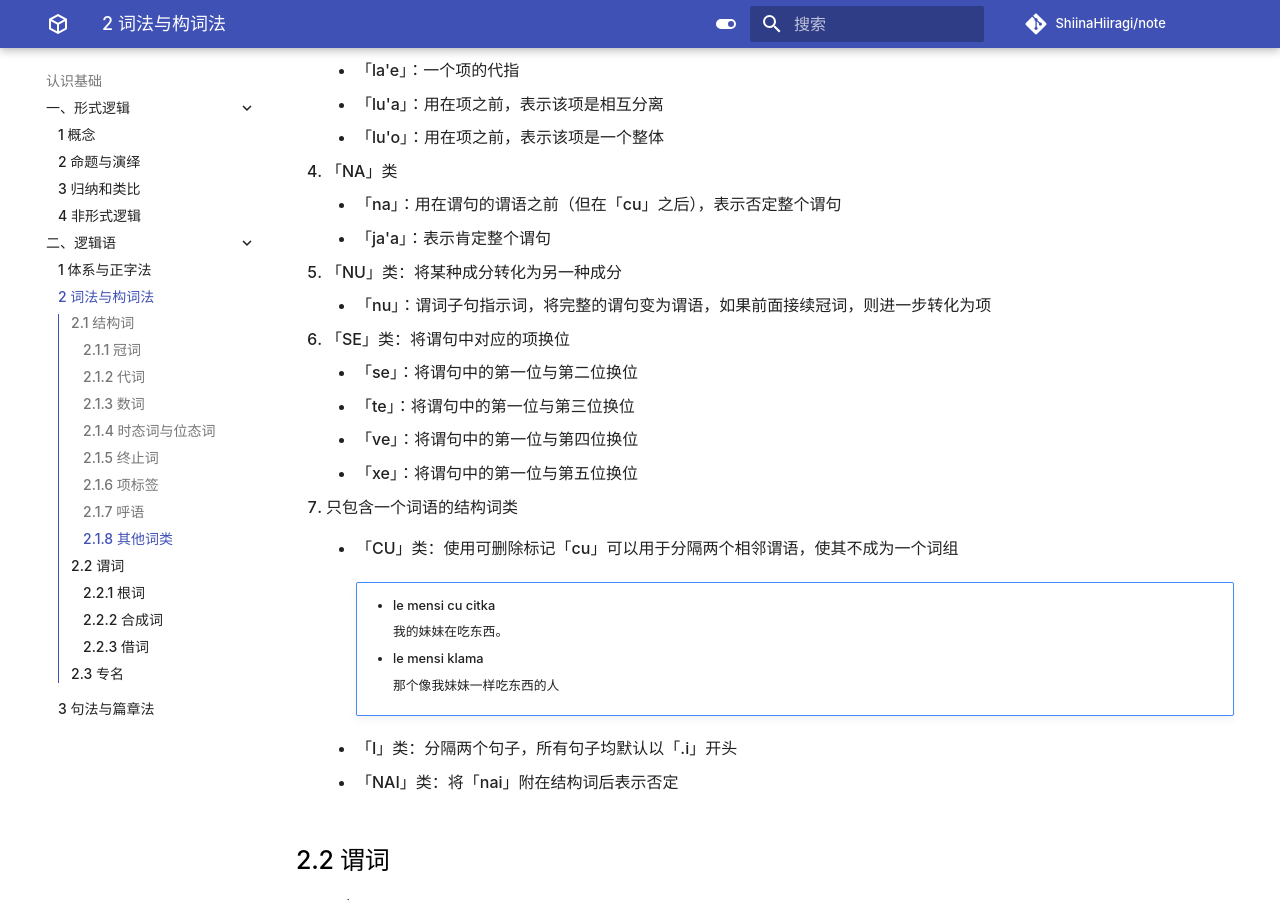
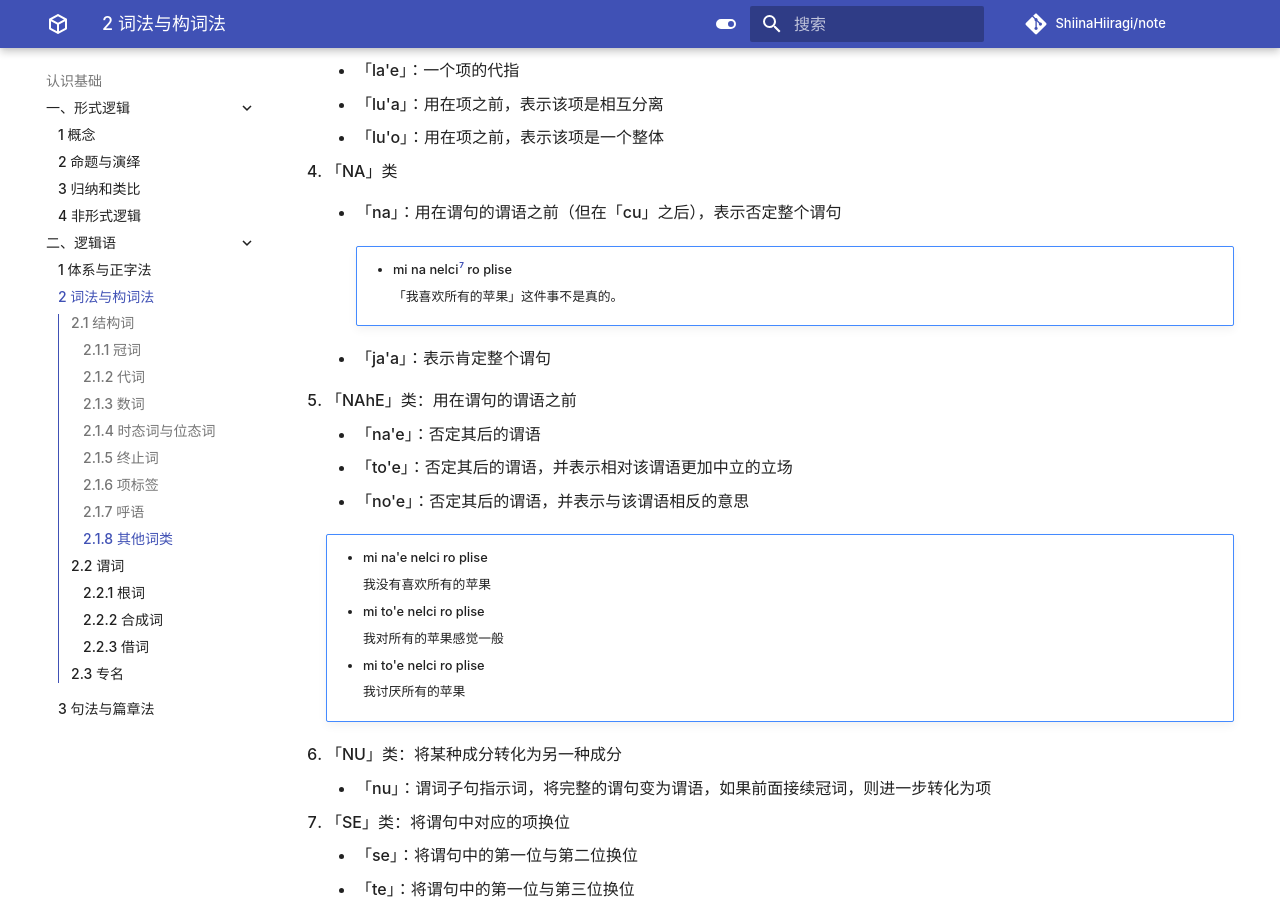
Before and after one commit to ShiinaHiiragi/note, an MkDocs documentation site: the page built from docs/cogn/jbo/lex.md, in a window 1280 px wide and 900 px high, scrolled down 7145 px. Built offline with MkDocs 1.6.1 and Material for MkDocs 9.7.7, drawn with Linux system fonts in a browser that asks for light colours; comment, search, counter and statistics services are not loaded.

Commit message:
finish ch06

```diff
--- a/docs/cogn/jbo/lex.md
+++ b/docs/cogn/jbo/lex.md
@@ -289,15 +289,40 @@
     - 「lu'o」：用在项之前，表示该项是一个整体
 4. 「NA」类
     - 「na」：用在谓句的谓语之前（但在「cu」之后），表示否定整个谓句
+
+        !!! note ""
+            - mi na nelci[^7] ro plise
+
+                「我喜欢所有的苹果」这件事不是真的。
+
     - 「ja'a」：表示肯定整个谓句
-5. 「NU」类：将某种成分转化为另一种成分
+
+5. 「NAhE」类：用在谓句的谓语之前
+    - 「na'e」：否定其后的谓语
+    - 「to'e」：否定其后的谓语，并表示相对该谓语更加中立的立场
+    - 「no'e」：否定其后的谓语，并表示与该谓语相反的意思
+
+    !!! note ""
+        - mi na'e nelci ro plise
+
+            我没有喜欢所有的苹果
+
+        - mi to'e nelci ro plise
+
+            我对所有的苹果感觉一般
+
+        - mi to'e nelci ro plise
+
+            我讨厌所有的苹果
+
+6. 「NU」类：将某种成分转化为另一种成分
     - 「nu」：谓词子句指示词，将完整的谓句变为谓语，如果前面接续冠词，则进一步转化为项
-6. 「SE」类：将谓句中对应的项换位
+7. 「SE」类：将谓句中对应的项换位
     - 「se」：将谓句中的第一位与第二位换位
     - 「te」：将谓句中的第一位与第三位换位
     - 「ve」：将谓句中的第一位与第四位换位
     - 「xe」：将谓句中的第一位与第五位换位
-7.  只包含一个词语的结构词类
+8.  只包含一个词语的结构词类
     - 「CU」类：使用可删除标记「cu」可以用于分隔两个相邻谓语，使其不成为一个词组
 
         !!! note ""
@@ -342,3 +367,4 @@
 [^4]: detri：$x_1$ 是 $x_2$ 的日期，位置是 $x_3$，按照历法 $x_4$
 [^5]: tcika：$x_1$ 是 $x_2$ 的时刻，日期是 $x_3$，位置是 $x_4$，按照历法 $x_5$
 [^6]: skari：$x_1$ 的颜色是 $x_2$，用 $x_3$ 看见/感知，在 $x_4$ 的条件下
+[^7]: nelci：$x_1$ 喜欢/对 $x_2$ 有好感
```
Also changed, not shown: docs/index.md (+1 -1 lines).
